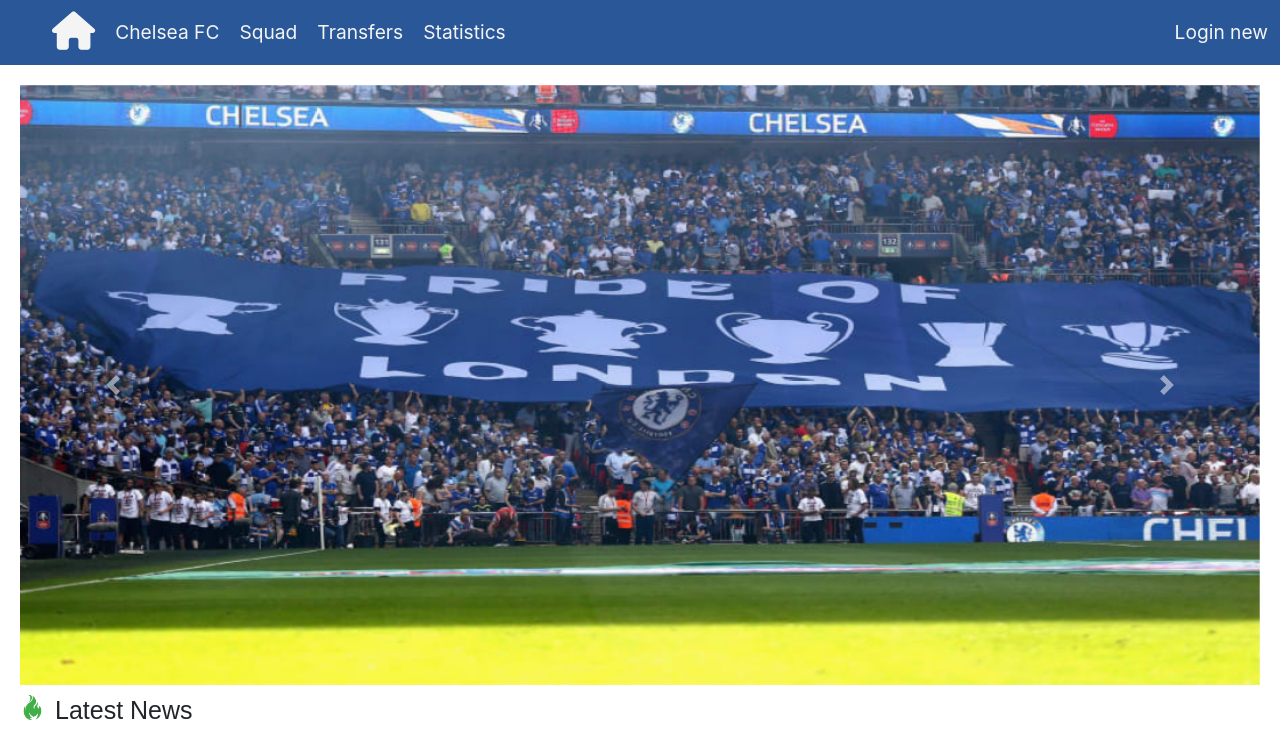
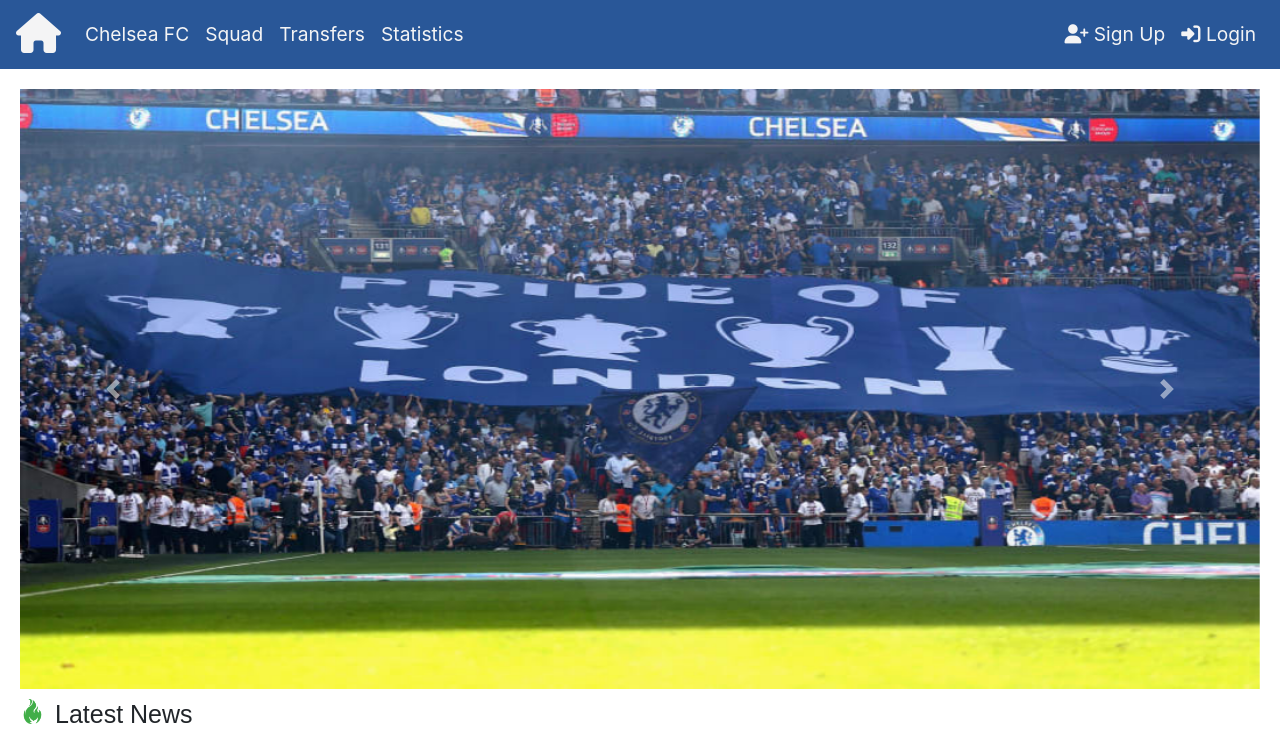
Before and after one commit to Damirbey/ChelseaFC, a React (Create React App) app: page / in a window 1280 px wide. Shown: the top 742 px of the page. Built offline with nearby package versions, Linux system fonts and the light colour scheme.

Commit message:
Fixed navbar

```diff
--- a/public/index.html
+++ b/public/index.html
@@ -42,7 +42,7 @@
     <!--JS links-->
     <script src="https://use.fontawesome.com/9b41ea22c7.js"></script>
     <script src="https://code.jquery.com/jquery-3.2.1.slim.min.js" integrity="sha384-KJ3o2DKtIkvYIK3UENzmM7KCkRr/rE9/Qpg6aAZGJwFDMVNA/GpGFF93hXpG5KkN" crossorigin="anonymous"></script>
-    <script src="https://cdnjs.cloudflare.com/ajax/libs/popper.js/1.12.9/umd/popper.min.js" integrity="sha384-ApNbgh9B+Y1QKtv3Rn7W3mgPxhU9K/ScQsAP7hUibX39j7fakFPskvXusvfa0b4Q" crossorigin="anonymous"></script>
     <script src="https://maxcdn.bootstrapcdn.com/bootstrap/4.0.0/js/bootstrap.min.js" integrity="sha384-JZR6Spejh4U02d8jOt6vLEHfe/JQGiRRSQQxSfFWpi1MquVdAyjUar5+76PVCmYl" crossorigin="anonymous"></script>
+    <script src="https://cdn.jsdelivr.net/npm/bootstrap@5.0.2/dist/js/bootstrap.bundle.min.js" integrity="sha384-MrcW6ZMFYlzcLA8Nl+NtUVF0sA7MsXsP1UyJoMp4YLEuNSfAP+JcXn/tWtIaxVXM" crossorigin="anonymous"></script>
   </body>
 </html>
--- a/src/components/Navigation/Navigation.css
+++ b/src/components/Navigation/Navigation.css
@@ -1,40 +1,13 @@
-/****************************************************************/
-/****************Navigation BAR*******************/
 nav{
     background-color: #295798;
     padding:2px;
 }
-.main-nav{
-    display:flex;
-    flex-wrap: wrap;
-    list-style: none;
-    margin:0;
-}
-li{
-    padding:10px;
-    margin:auto 0;
-}
 a{
     text-decoration: none;
-    color:#f4f4f5;
+    color:#f4f4f5 !important;
     font-size:1.2rem;
 }
 a:hover{
-    color:#cccccc;
+    color:#cccccc !important;
     text-decoration: none;
 }
-.homeIcon{
-    height:35px;
-    width:35px;
-}
-.push{
-    margin-left:auto;
-}
-@media only screen and ( max-width: 600px ){
-    .main-nav{
-        padding:0;
-    }
-    a{
-        font-size:0.6rem;
-    }
-}
--- a/src/components/Navigation/Navigation.js
+++ b/src/components/Navigation/Navigation.js
@@ -3,15 +3,37 @@
 function Navigation()
 {
     return (
-        <nav>
-            <ul className="main-nav">
-                <li><a href="#"><i class="fa fa-home fa-2x"></i></a></li>
-                <li><a href="#">Chelsea FC</a></li>
-                <li><a href="#">Squad</a></li>
-                <li><a href="#">Transfers</a></li>
-                <li><a href="#">Statistics</a></li>
-                <li className="push"><a href="#">Login new</a></li>
-            </ul>
+        <nav class="navbar navbar-expand-lg navbar-dark">
+            <a class="navbar-brand" href="#">
+                <i class="fa fa-home fa-2x"></i>
+            </a>
+            <button class="navbar-toggler" type="button" data-bs-toggle="collapse" data-bs-target="#navbarText" aria-controls="navbarText" aria-expanded="false" aria-label="Toggle navigation">
+                <span class="navbar-toggler-icon"></span>
+            </button>
+            <div class="collapse navbar-collapse" id="navbarText">
+                <ul class="navbar-nav">
+                    <li class="nav-item">
+                        <a class="nav-link" href="#">Chelsea FC</a>
+                    </li>
+                    <li class="nav-item">
+                        <a class="nav-link" href="#">Squad</a>
+                    </li>
+                    <li class="nav-item">
+                        <a class="nav-link" href="#">Transfers</a>
+                    </li>
+                    <li class="nav-item">
+                        <a class="nav-link" href="#">Statistics</a>
+                    </li>
+                </ul>
+                <ul class="navbar-nav ml-auto">
+                    <li class="nav-item">
+                        <a class="nav-link" href="#"><i class="fa fa-user-plus"></i> Sign Up</a>
+                    </li>
+                    <li class="nav-item">
+                        <a class="nav-link" href="#"><i class="fa fa-sign-in"></i> Login</a>
+                    </li>
+                </ul>
+            </div>
         </nav>
     )
 }
```
